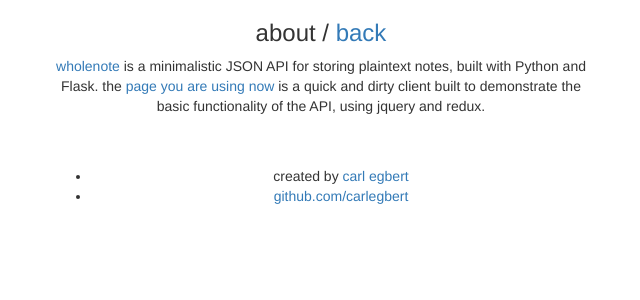
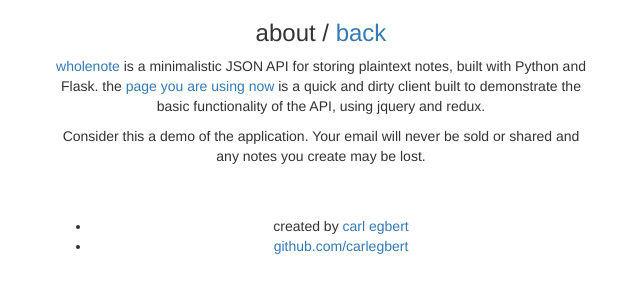
Before and after one commit to carlegbert/wholenote, a Flask app: page / in a window 1280 px wide. Shown: the top 300 px of the page, without its empty margins (319-959 px from the left). Run offline with Flask 2, Linux system fonts and the light colour scheme; parts of the project's set-up code (start-up, migrations or seed data) failed here and were passed over; some libraries are stand-ins or nearby versions.

Commit message:
update about page content

```diff
--- a/fnote/blueprints/page/templates/page/index.html
+++ b/fnote/blueprints/page/templates/page/index.html
@@ -21,7 +21,12 @@
           and Flask. the <a href="https://github.com/carlegbert/wholenote/tree/master/client">
           page you are using now</a> is a quick and dirty client built to
           demonstrate the basic functionality of the API, using jquery and
-          redux.</p>
+          redux.
+        </p>
+        <p>
+          Consider this a demo of the application. Your email will never be sold or shared
+          and any notes you create may be lost.
+        </p>
         <br /><br />
         <ul class="text-center">
           <li>created by <a href="http://www.carlegbert.com">carl egbert</a></li>
```
Lines whose indentation alone changed are shown as unchanged.
